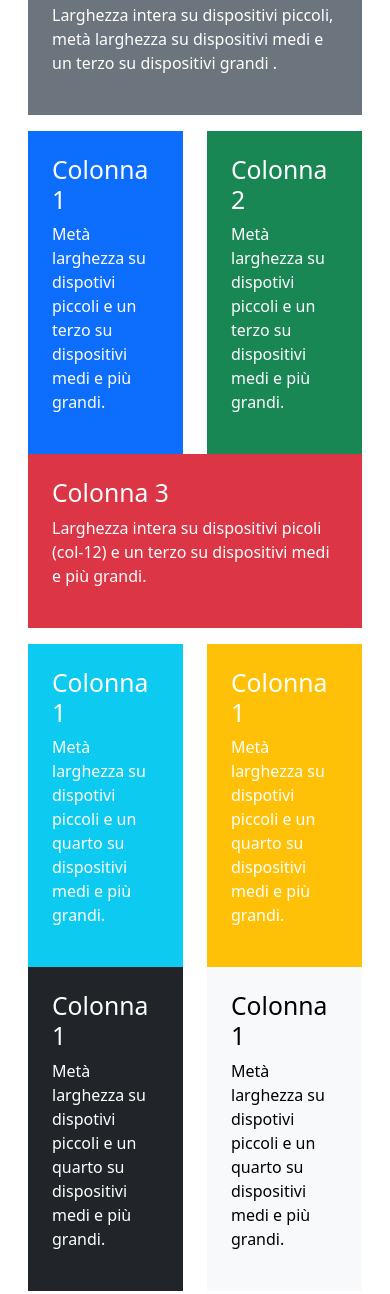
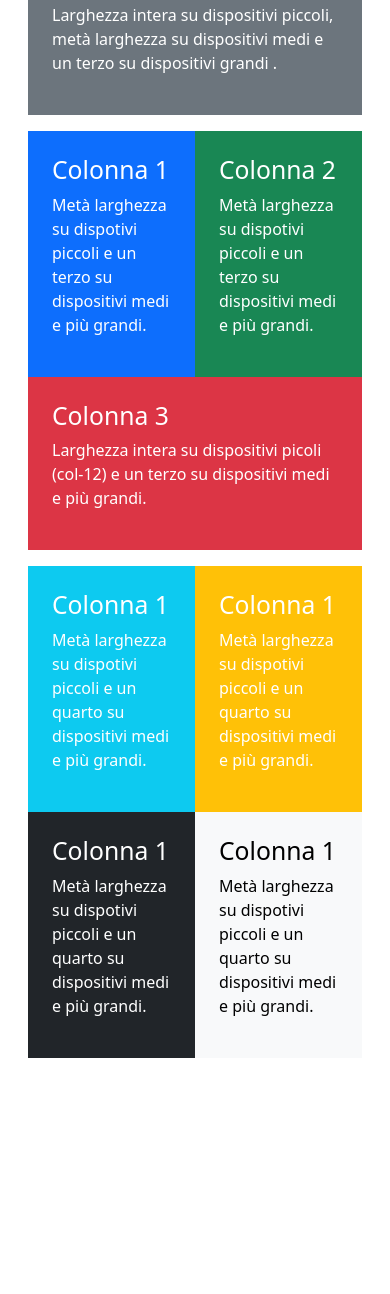
Before and after one commit to Steopa2001/htmlcss-bootstrap-layout, a plain HTML site: page index.html in a window 390 px wide. Shown: the part 419-1713 px from the top of the page. After the commit the page ends 1525 px from the top, so only its background shows below. Drawn offline with nearby package versions, Linux system fonts and the light colour scheme.

Commit message:
end mobile-first

```diff
--- a/index.html
+++ b/index.html
@@ -49,7 +49,7 @@
 
       <div class="container text-white mt-3">
 
-        <div class="row">
+        <div class="row g-0">
           <div class="col-6">
             <div class="box p-4 bg-primary">
               <h2>Colonna 1</h2>
@@ -74,7 +74,7 @@
     </div>
 
     <div class="container mt-3 text-white">
-      <div class="row">
+      <div class="row g-0">
         <div class="col-6">
             <div class="box p-4 bg-info">
               <h2>Colonna 1</h2>
```
